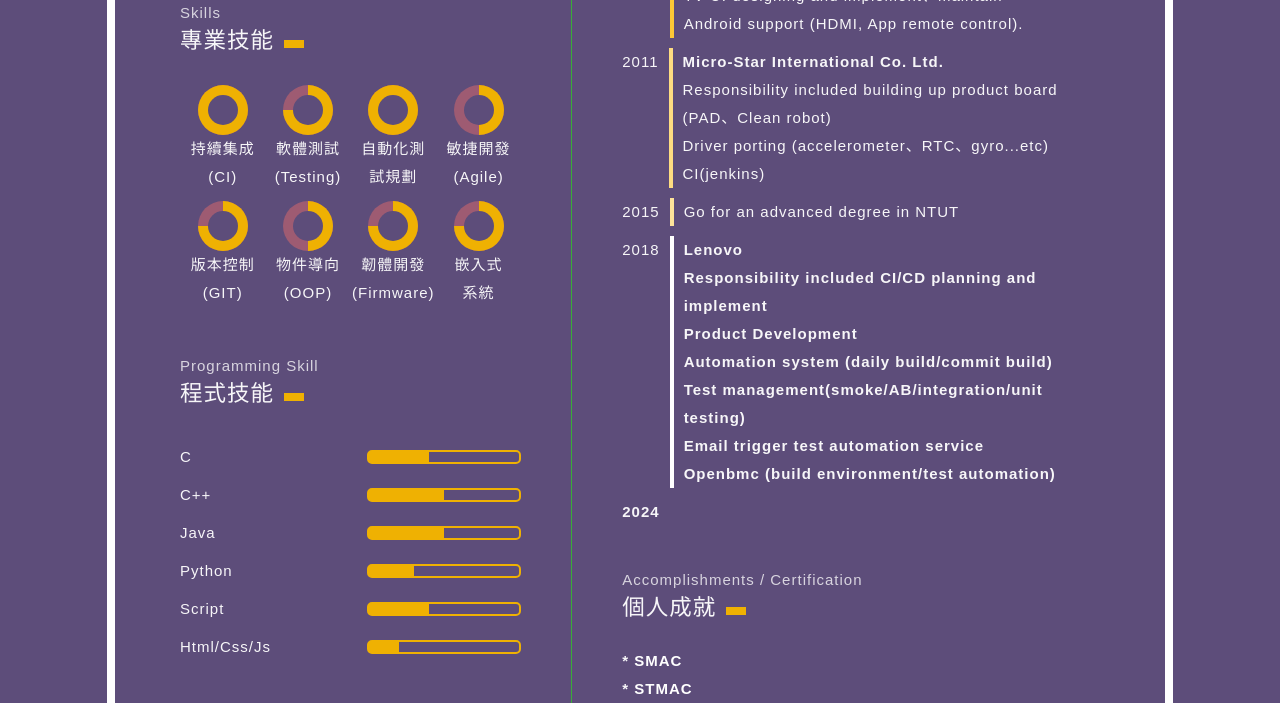
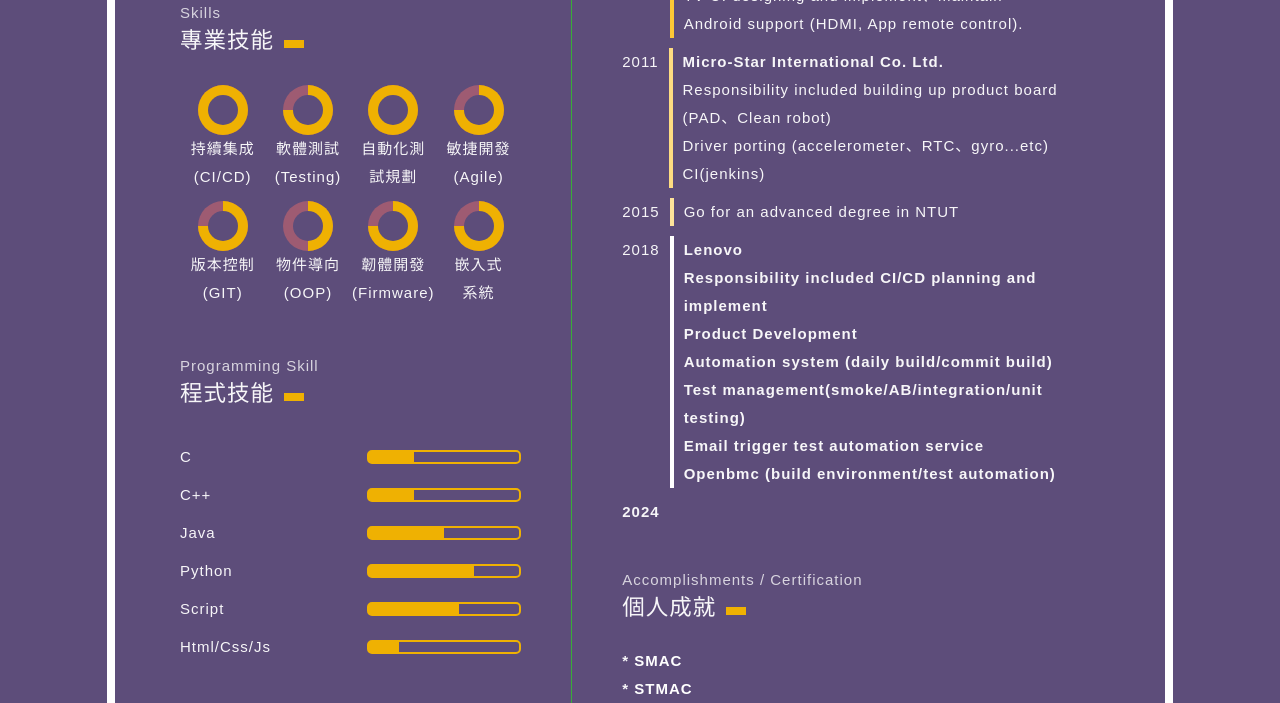
Before and after one commit to gitmaruneko/gitmaruneko.github.io, a Jekyll site: the page personal.html, which Jekyll copies as it is, in a window 1280 px wide. Shown: the part 583-1286 px from the top of the page. Built offline with Jekyll 4.4.1, drawn with Linux system fonts in a browser that asks for light colours.

```diff
--- a/personal.html
+++ b/personal.html
@@ -40,7 +40,7 @@
             <div class="p270"></div>
             <div class="p360"></div>
           </div>
-          持續集成(CI)
+          持續集成(CI/CD)
         </li>
         <li>
           <div class="circle">
@@ -63,6 +63,7 @@
             <div class="circle">
               <div class="p90"></div>
               <div class="p180"></div>
+              <div class="p270"></div>
             </div>
             敏捷開發 (Agile)
           </li>
@@ -110,12 +111,12 @@
       <ul class="listProgram">
         <li>C
           <div class="bar">
-            <div class="value p40"></div>
+            <div class="value p30"></div>
           </div>
         </li>
         <li>C++
           <div class="bar">
-            <div class="value p50"></div>
+            <div class="value p30"></div>
           </div>
         </li>
         <li>Java
@@ -125,12 +126,12 @@
         </li>
         <li>Python
           <div class="bar">
-            <div class="value p30"></div>
+            <div class="value p70"></div>
           </div>
         </li>
         <li>Script
           <div class="bar">
-            <div class="value p40"></div>
+            <div class="value p60"></div>
           </div>
         </li>
         <li>Html/Css/Js
```
